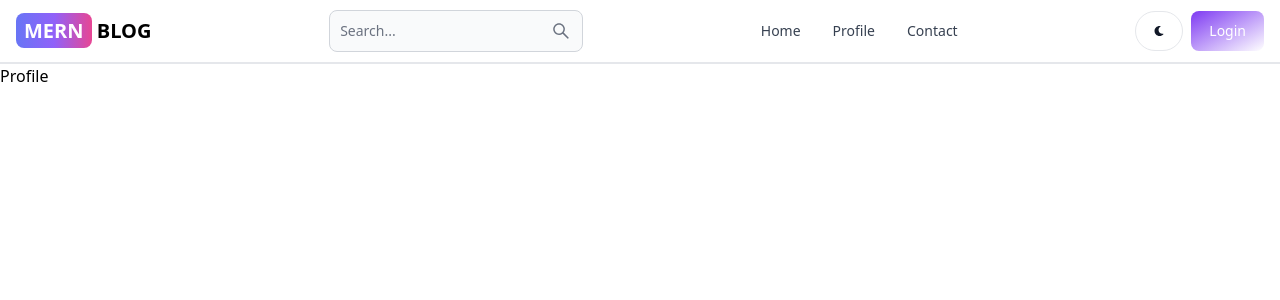
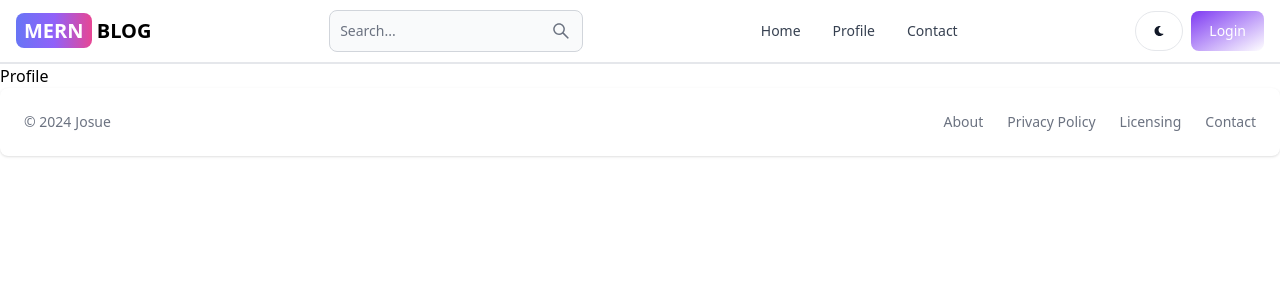
Before and after one commit to GarzaNate/mern_blog, a React (Vite) app in the folder client/: page /profile in a window 1280 px wide. Shown: the top 300 px of the page. Built offline with nearby package versions, Linux system fonts and the light colour scheme.

Commit message:
added a footer

```diff
--- a/client/src/App.jsx
+++ b/client/src/App.jsx
@@ -4,6 +4,7 @@ import SignUp from "./pages/signUp";
 import Login from "./pages/login";
 import Profile from "./pages/profile";
 import Header from "./components/header";
+import FooterCom from "./components/footer";
 
 function App() {
   return (
@@ -15,6 +16,7 @@ function App() {
         <Route path="/login" element={<Login />} />
         <Route path="/profile" element={<Profile />} />
       </Routes>
+      <FooterCom />
     </BrowserRouter>
   );
 }
--- /dev/null
+++ b/client/src/components/footer.jsx
@@ -0,0 +1,20 @@
+import React from "react";
+import { Footer } from "flowbite-react";
+
+const FooterCom = () => {
+  return (
+    <div>
+      <Footer container>
+        <Footer.Copyright href="#" by="Josue" year={2024} />
+        <Footer.LinkGroup>
+          <Footer.Link href="#">About</Footer.Link>
+          <Footer.Link href="#">Privacy Policy</Footer.Link>
+          <Footer.Link href="#">Licensing</Footer.Link>
+          <Footer.Link href="#">Contact</Footer.Link>
+        </Footer.LinkGroup>
+      </Footer>
+    </div>
+  );
+};
+
+export default FooterCom;
```
